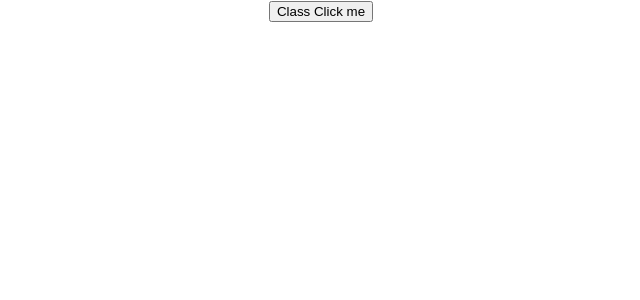
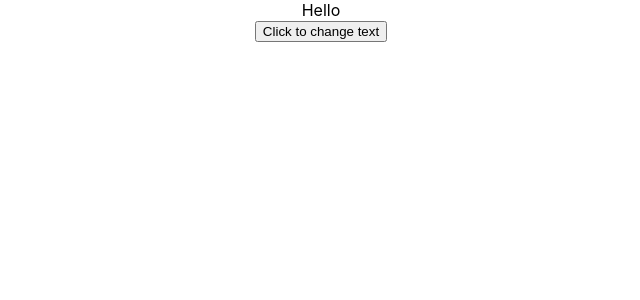
Before and after one commit to YasirAqueel/First-React-App, a React (Create React App) app: page / in a window 1280 px wide. Shown: the top 300 px of the page, without its empty margins (319-959 px from the left). Built offline with nearby package versions, Linux system fonts and the light colour scheme.

Commit message:
EventBind.js new file and App.js modified

```diff
--- a/src/App.js
+++ b/src/App.js
@@ -5,7 +5,8 @@
 //import Message from './components/message'
 //import Counter from './components/counter'
 //import FunctionClick from './components/FunctionClick'
-import ClassClick from './components/ClassClick'
+//import ClassClick from './components/ClassClick'
+import EventBind from './components/EventBind'
 
 function App() {
   return (
@@ -20,7 +21,8 @@
       //<Message message='Welcome Guest'/>
       //<Counter />
       //<FunctionClick />
-      <ClassClick />
+      //<ClassClick />
+      <EventBind />
       }
 
     </div>
--- /dev/null
+++ b/src/components/EventBind.js
@@ -0,0 +1,36 @@
+import React, { Component } from 'react'
+
+class EventBind extends Component {
+    constructor(props) {
+      super(props)
+
+      this.state = {
+         message: 'Hello'
+      }
+    }
+
+    /* clickHandler(){
+        this.setState({
+            message: 'Goodbye'
+        })
+    } */
+
+    clickHandler = ()=> {
+        this.setState({
+            message: 'Goodbye'
+        })
+    }
+
+
+
+  render() {
+    return (
+      <div>
+        <div>{this.state.message}</div>
+        <button onClick={this.clickHandler}>Click to change text</button>
+      </div>
+    )
+  }
+}
+
+export default EventBind
```
